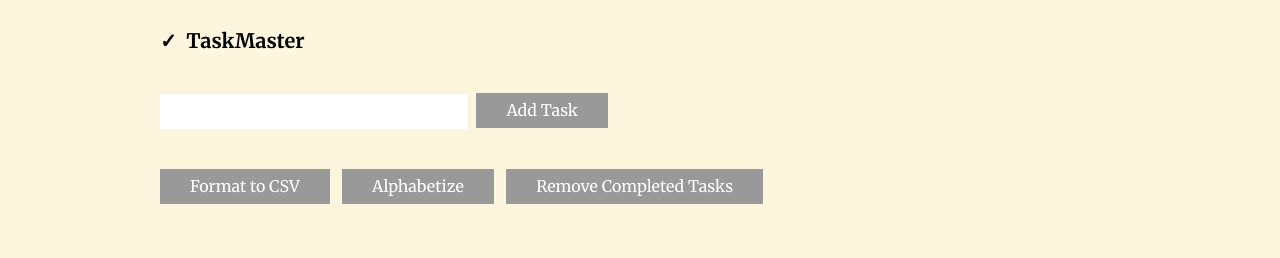
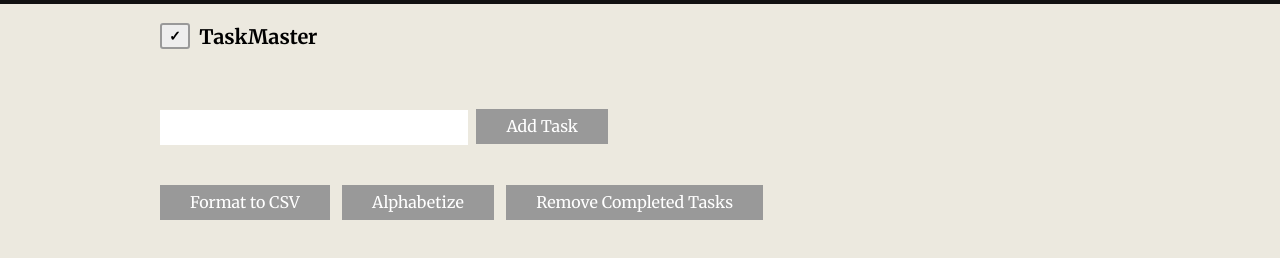
Before and after one commit to amoradi/task-list, a plain HTML site: page mvc.htm in a window 1280 px wide. Drawn offline with Linux system fonts and the light colour scheme.

Commit message:
Update 3

```diff
--- a/mvc.htm
+++ b/mvc.htm
@@ -14,12 +14,25 @@
  		text-align: left;
  		font-size: 62.5%;
  		/*background: #42b188;*/
- 		background: #fcf6df;
+ 		background: #ECE9DF; /*#fcf6df;*/
  		font-family: 'Merriweather', serif;
  		padding: .5% 2%;
+ 		margin: 0;
+ 		border-top: 4px solid #111;
  	}
  	h1 {
- 		margin-bottom: 40px;
+ 		margin-bottom: 60px;
+ 	}
+ 	.checkLogo {
+		border: 2px solid #999;
+		padding: 2px 7px;
+		background-color: #eee;
+		font-size: 14px;
+		position: relative;
+		top: -3px;
+		-webkit-border-radius: 3px;
+		-moz-border-radius: 3px;
+		border-radius: 3px;
  	}
  	#input {
  		max-width: 960px;
@@ -69,7 +82,7 @@
  	}
 
  	#list .in-progress {
- 		background: #699DB1; /*F3924F;*/
+ 		background: #53AACB;; /*F3924F;*/
  	}
  	#list .completed:after, #list .in-progress:after, #list div:after {
  		content: "completed";
@@ -141,7 +154,7 @@
 
 <body>
 	<form id="input">
-		<h1>&#x02713;&nbsp;&nbsp;TaskMaster</h1>
+		<h1><span class="checkLogo">&#x02713;</span>&nbsp;&nbsp;TaskMaster</h1>
 		<input type="text" name="add_task_field" autofocus required >
 		<button type="submit">Add Task</button> <!-- // -->
 
--- a/script.js
+++ b/script.js
@@ -123,7 +123,7 @@ var Controller = {
 	},
 
 	add: function(name, num) {
-		var taskObj = new Task( (Array.isArray(name)) ? name[0], name[1] : name );
+		var taskObj = new Task( (Array.isArray(name)) ? name[0] + ',' + name[1] : name );
 
 		Model.addTask(taskObj);
 		View.renderAddition(name, num);
```
